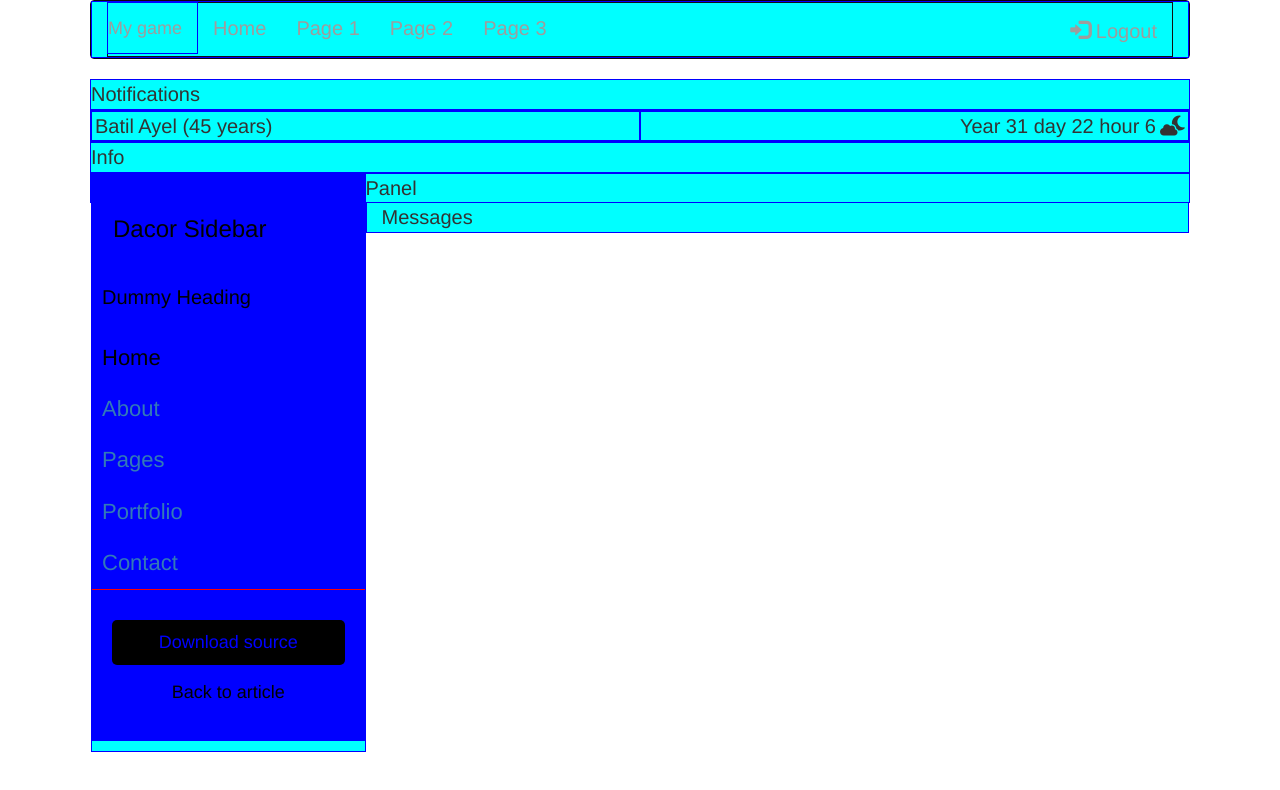
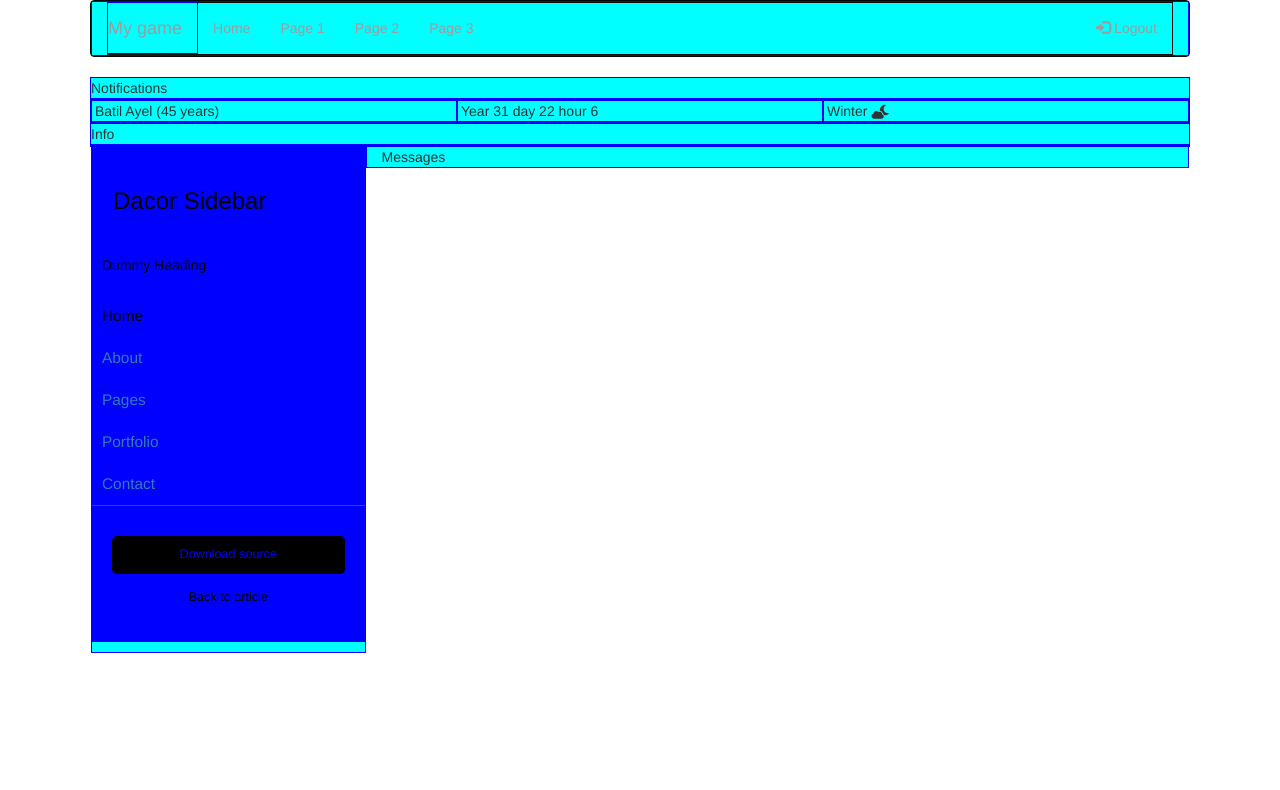
Before and after one commit to Alutka/Game, a plain HTML site: page Game/wwwroot/index.html in a window 1280 px wide. Drawn offline with nearby package versions, Linux system fonts and the light colour scheme.

Commit message:
refactor of styles part 2

```diff
--- a/Game/Front/styles.less
+++ b/Game/Front/styles.less
@@ -6,6 +6,7 @@ html, body {
 
 div {
 	margin: 0;
+	font-size: 14px;
 }
 
 #main_container {
@@ -22,10 +23,13 @@ div {
 	padding-left: 3px;
 }
 
-#header_details {
+#header_date {
 	display: flex;
-	justify-content: end;
-	padding-right: 3px;
+	padding-left: 3px;
+}
+
+#header_weather{
+	display: flex;
 	padding-left: 3px;
 }
 
@@ -38,6 +42,10 @@ i {
 	display: flex;
 	width: 100%;
 	align-items: stretch;
+}
+
+#panel{
+	height: 100%;
 }
 
 #sidebar_wrapper{
@@ -112,7 +120,6 @@ ____________________________________
 	div {
 		border: solid 1px blue;
 		background-color: aqua;
-		font-size: 20px;
 	}
 
 	.text-sidebar {
--- a/Game/wwwroot/index.html
+++ b/Game/wwwroot/index.html
@@ -36,14 +36,16 @@
         </nav>
         <div id="notifications">Notifications</div>
         <div id="header" class="row">
-            <div id="header_name" class="col-lg-6 col-md-6 col-sm-6 col-xs-12">Batil Ayel (45 years)</div>
-            <div id="header_details" class="col-lg-6 col-md-6 col-sm-6 col-xs-12">
+            <div id="header_name" class="col-lg-4 col-md-4 col-sm-4 col-xs-12">Batil Ayel (45 years)</div>
+            <div id="header_date" class="col-lg-4 col-md-4 col-sm-4 col-xs-12">
                 Year 31 day 22 hour 6
-                <i class="fas fa-cloud-moon"></i>
             </div>
-        </div>
+            <div id="header_weather" class="col-lg-4 col-md-4 col-sm-4 col-xs-12">
+                Winter <i class="fas fa-cloud-moon"></i>
+            </div>
+            </div>
         <div id="info">Info</div>
-        <div id="panel">Panel
+        <div id="panel">
             <div id="sidebar_wrapper" class="col-lg-3 col-md-3 col-sm-3 col-xs-12">
             <nav id="sidebar">
                 <div class="sidebar-header">
```
Also changed, not shown: Game/wwwroot/styles.css, Game/wwwroot/styles.min.css.
